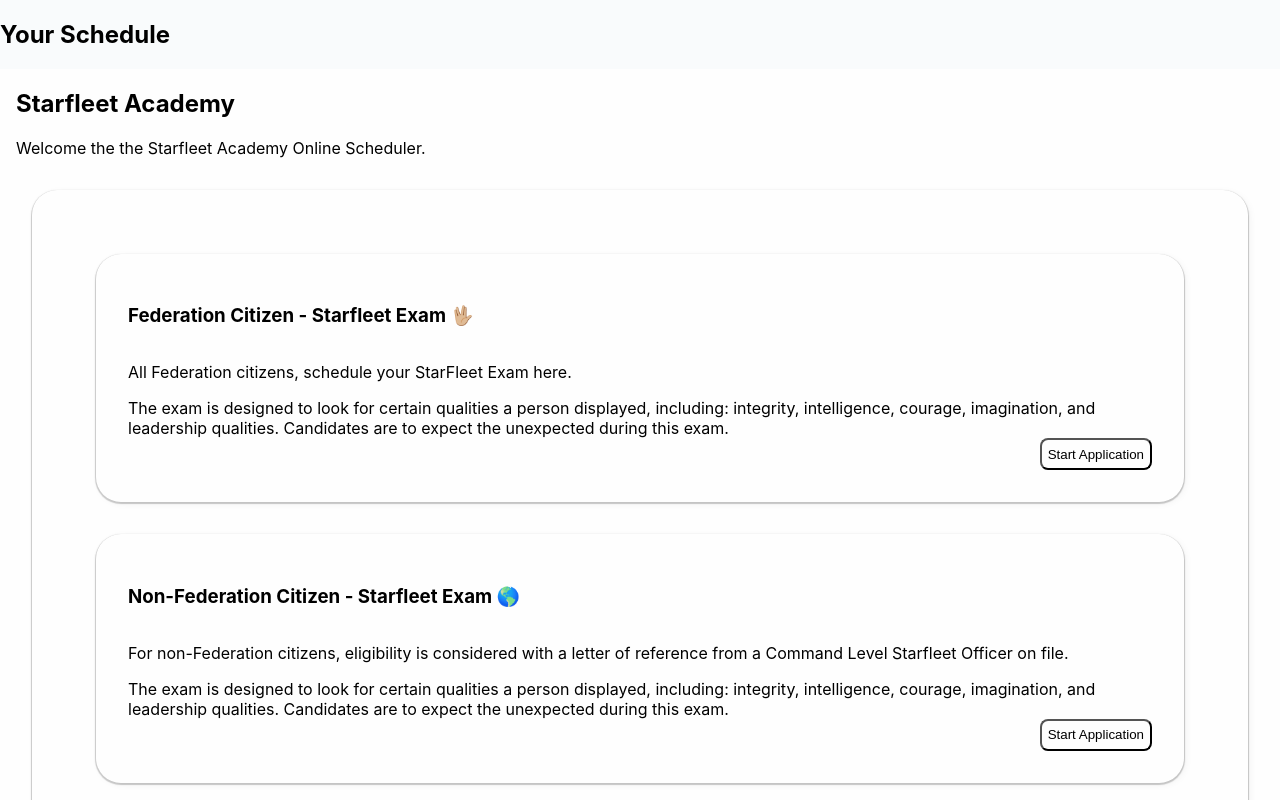
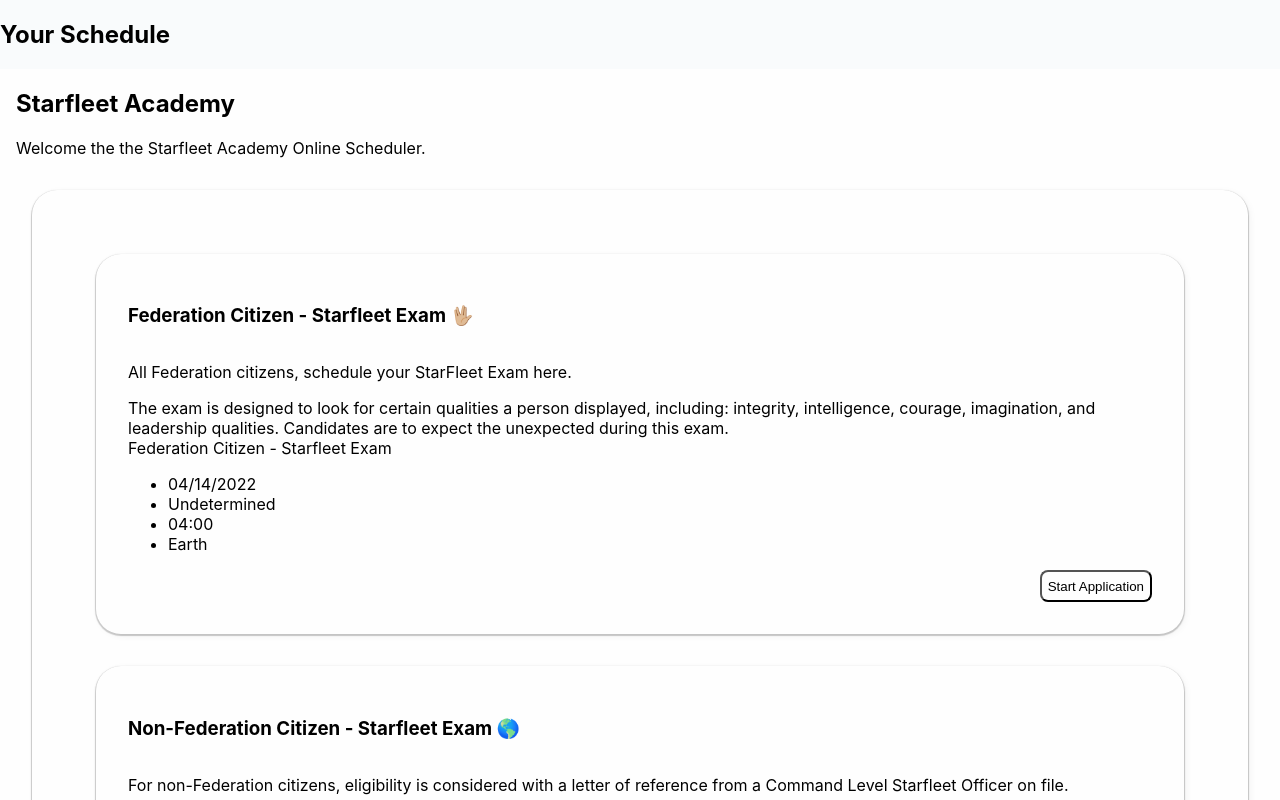
Before and after one commit to ErikPlachta/Calendari, a React (Create React App) app in the folder client/: page / in a window 1280 px wide. Shown: the top 800 px of the page. Built offline with nearby package versions, Linux system fonts and the light colour scheme.

Commit message:
Add appointment type card details content

```diff
--- a/client/src/assets/json/business.json
+++ b/client/src/assets/json/business.json
@@ -16,7 +16,7 @@
                                                                     "subject"       : "Federation Citizen - Starfleet Exam",
                                                                     "date"          : "04/14/2022",
                                                                     "duration"      : "Undetermined",
-                                                                    "time_Start"    : "04:00",
+                                                                    "time_start"    : "04:00",
                                                                     "timezone"      : "Earth",
                                                                     "client"        : {
                                                                                         "name": "",
@@ -35,7 +35,7 @@
                                                                     "subject"       : "Non-Federation Citizen - Starfleet Exam",
                                                                     "date"          : "04/23/2022",
                                                                     "duration"      : "Undetermined",
-                                                                    "time_Start"    : "04:00",
+                                                                    "time_start"    : "04:00",
                                                                     "timezone"      : "Earth",
                                                                     "client"        : {
                                                                                         "name": "",
@@ -94,7 +94,7 @@
                                         "subject"       : "",
                                         "date"          : "",
                                         "duration"      : "",
-                                        "time_Start"    : "",
+                                        "time_start"    : "",
                                         "timezone"      : "",
                                         "client"        : {
                                                             "name": "",
@@ -231,7 +231,7 @@
                                         "subject"       : "",
                                         "date"          : "",
                                         "duration"      : "",
-                                        "time_Start"    : "",
+                                        "time_start"    : "",
                                         "timezone"      : "",
                                         "client"        : {
                                                             "name": "",
@@ -338,7 +338,7 @@
                                         "subject"       : "",
                                         "date"          : "",
                                         "duration"      : "",
-                                        "time_Start"    : "",
+                                        "time_start"    : "",
                                         "timezone"      : "",
                                         "client"        : {
                                                             "name": "",
--- a/client/src/pages/Business_id.js
+++ b/client/src/pages/Business_id.js
@@ -69,6 +69,15 @@ export default function Business_id() {
                 <span>
                   {appointment_types[appointment_type]['description']}
                 </span>
+                <span className="appointment_type_card_details">
+                {appointment_types[appointment_type]['Details']['subject']}
+                  <ul>
+                    <li>{appointment_types[appointment_type]['Details']['date']}        </li>
+                    <li>{appointment_types[appointment_type]['Details']['duration']}    </li>
+                    <li>{appointment_types[appointment_type]['Details']['time_start']}  </li>
+                    <li>{appointment_types[appointment_type]['Details']['timezone']}    </li>
+                  </ul>
+                </span>
 
                 <span>
                   <button className="appointment_type_button" onClick={approveTimes}>
```
